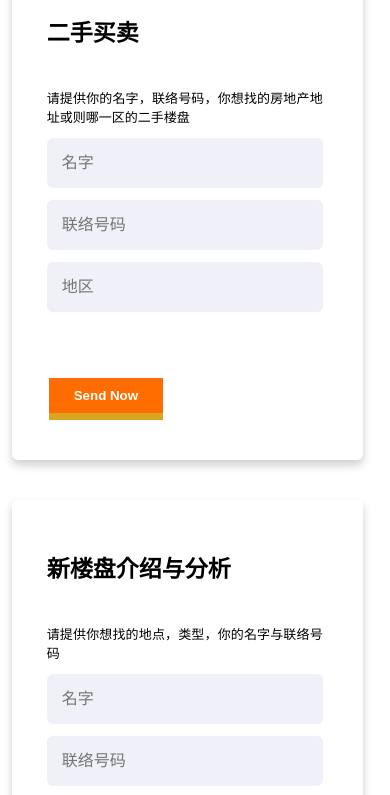
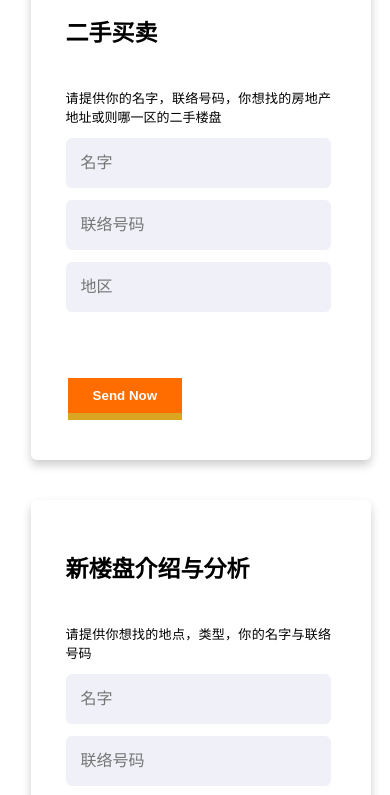
Before and after one commit to spidweb2000/AllyProperties.github.io, a plain HTML site: page AllyProperties/sell.html in a window 390 px wide. Shown: the part 76-871 px from the top of the page. Drawn offline with nearby package versions, Linux system fonts and the light colour scheme.

Commit message:
update sell.css again

```diff
--- a/AllyProperties/sell.css
+++ b/AllyProperties/sell.css
@@ -542,7 +542,6 @@ footer {
     }
 
     body {
-        width: 100%;
         overflow-x: hidden;
     }
 
@@ -621,7 +620,6 @@ footer {
 
 @media (max-width: 950px) {
     .container{
-      width: 90%;
       padding: 10px 40px 20px 35px ;
     }
     .container .content .right-side{
@@ -632,7 +630,7 @@ footer {
 
 @media (max-width: 820px) {
     .container{
-      margin: 40px 0;
+      margin: 40px 5%;
       height: 100%;
     }
     .container .content{
```
